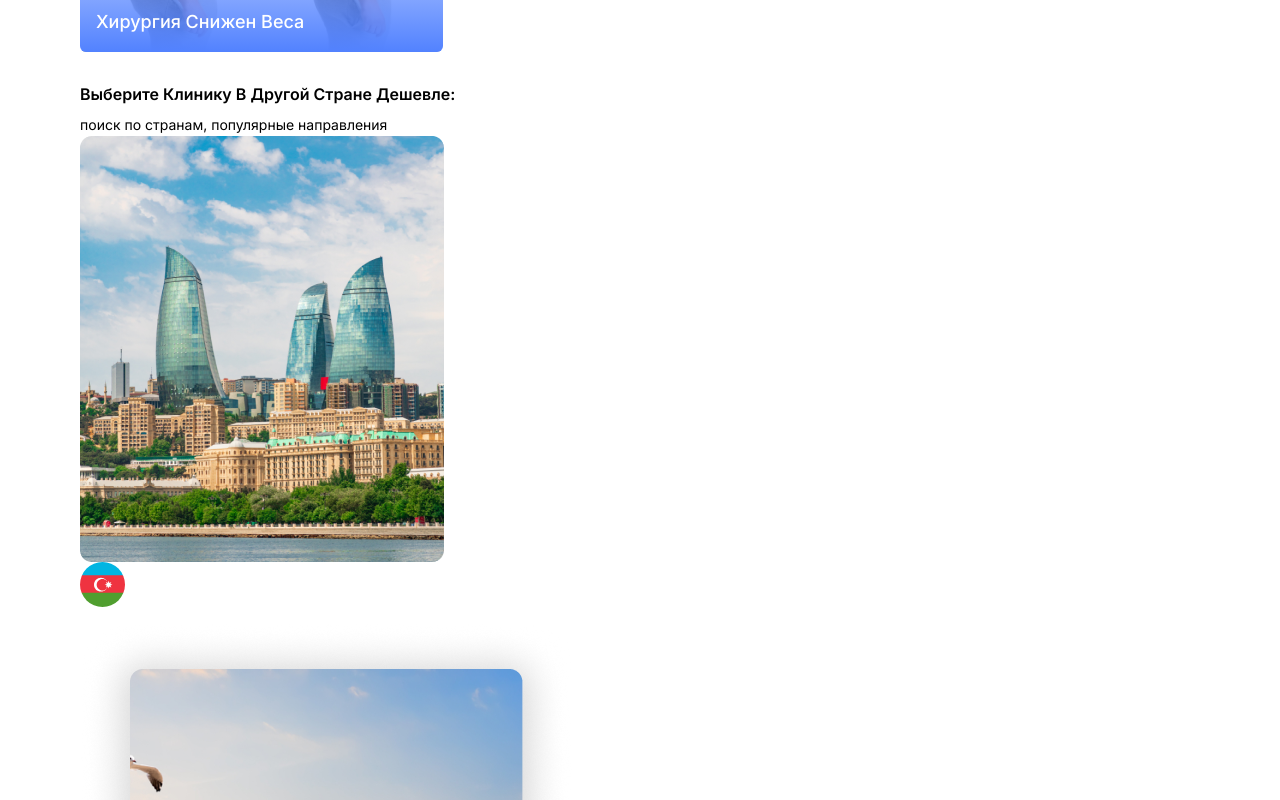
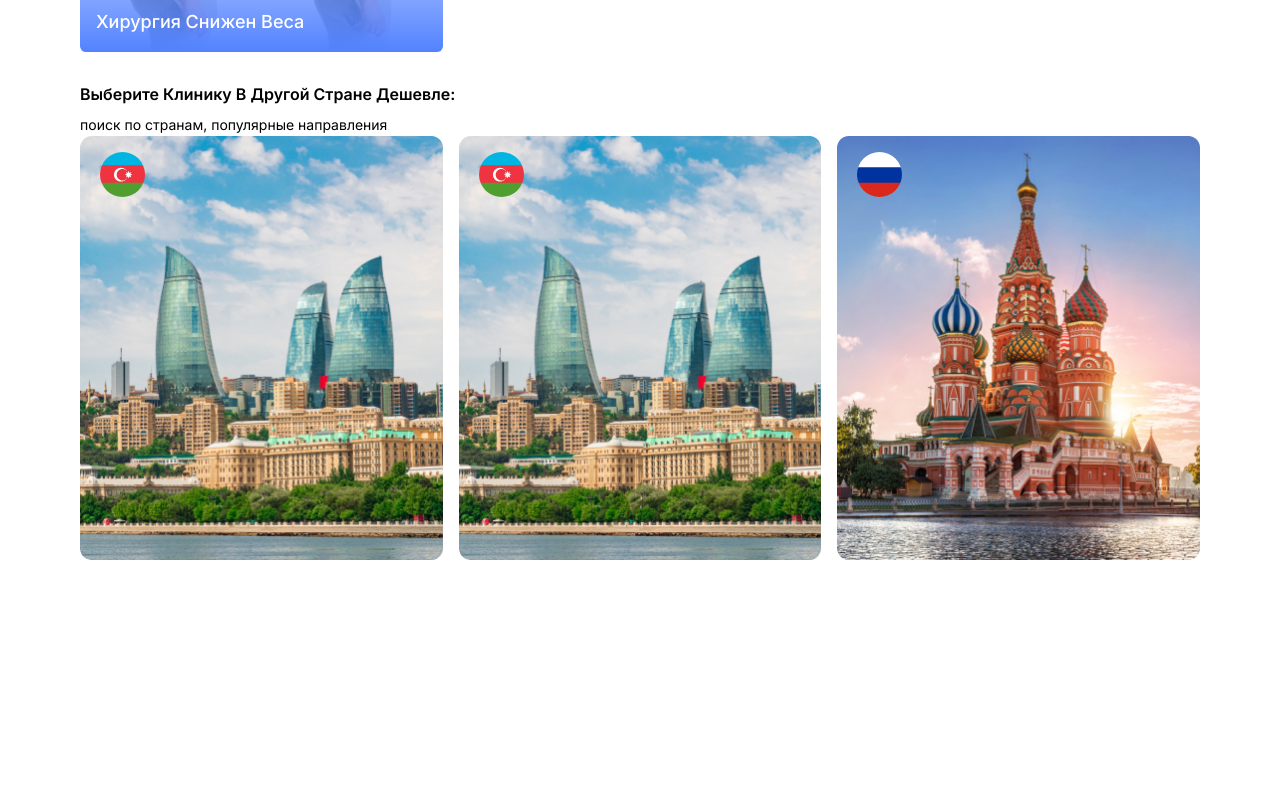
Before and after one commit to emilsultanov/112-med, a Next.js app: page / in a window 1280 px wide. Shown: the part 1260-2060 px from the top of the page. After the commit the page ends 1836 px from the top, so only its background shows below. Built offline with nearby package versions, Linux system fonts and the light colour scheme.

Commit message:
Complete ui part of the carousel cards.

```diff
--- a/src/app/page.tsx
+++ b/src/app/page.tsx
@@ -213,20 +213,38 @@ export default function Home() {
 				<h5 className={'text-base not-italic font-semibold leading-5 capitalize mb-2'}>Выберите клинику в другой <br className={'xs:hidden'}/> стране дешевле:</h5>
 				<span className={'text-sm not-italic font-normal leading-[normal] lowercase'}>Поиск по странам, <br className={'xs:hidden'}/> популярные направления</span>
 			 </div>
-			 <div className={'gap-4 grid grid-cols-1'}>
+			 <div className={'gap-4 grid grid-cols-1 sm:grid-cols-3'}>
 				<div>
-				  <div>
-					 <Image src={baku} alt={'Baku'} />
-					 <Image src={azFlag} alt={'Azerbaijan flag'} />
+				  <div className={'relative'}>
+					 <Image
+						src={baku}
+						alt={'Baku'}
+						className={'w-full'}
+					 />
+					 <Image
+						src={azFlag}
+						alt={'Azerbaijan flag'}
+						className={'absolute top-4 left-5'}
+					 />
 				  </div>
 				</div>
 				<div>
-				  <Image src={turkey} alt={'Turkey'}/>
-				  <Image src={trFlag} alt={'Turkey flag'} />
+				  <div className={'relative'}>
+					 <Image
+						src={baku}
+						alt={'Baku'}
+						className={'w-full'}
+					 />
+					 <Image
+						src={azFlag}
+						alt={'Azerbaijan flag'}
+						className={'absolute top-4 left-5'}
+					 />
+				  </div>
 				</div>
-				<div>
-				  <Image src={russia} alt={'Russia'}/>
-				  <Image src={rsFlag} alt={'Russia flag'} />
+				<div className={'relative'}>
+				  <Image src={russia} alt={'Russia'} className={'w-full'}/>
+				  <Image src={rsFlag} alt={'Russia flag'} className={'absolute top-4 left-5'} />
 				</div>
 			 </div>
 		  </div>
```
